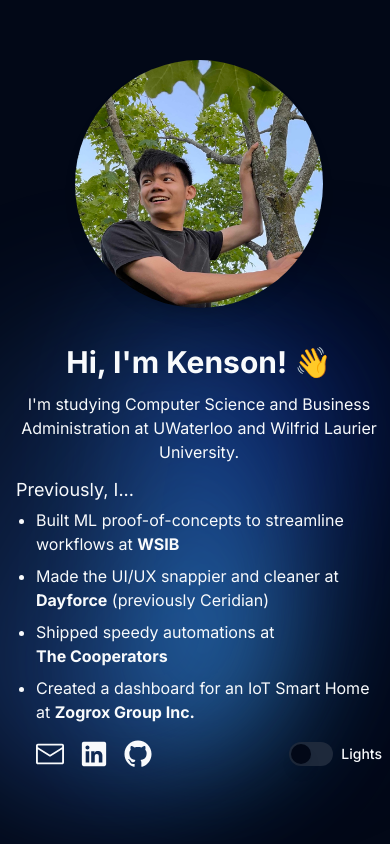
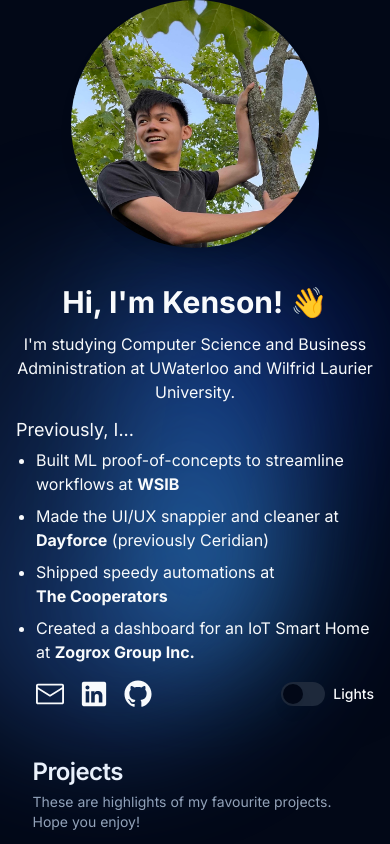
Before and after one commit to kensonhui/kensonhui.github.io, a Next.js app: page / in a window 390 px wide. Shown: the top 844 px of the page. Built offline with nearby package versions, Linux system fonts and the light colour scheme.

Commit message:
Fix mobile layout

```diff
--- a/src/app/page.tsx
+++ b/src/app/page.tsx
@@ -2,6 +2,7 @@ import Image from "next/image";
 import Link from "next/link";
 import SocialTab from "@/components/SocialTab";
 import Projects from "@/components/Projects";
+import { ChevronDownIcon } from "@radix-ui/react-icons";
 
 const basePath = process.env.BASE_PATH || "";
 
@@ -11,9 +12,10 @@ export default function Home() {
       <section
         className="
           relative
-          h-full
-          min-h-screen
-          flex place-items-center
+          min-h-[80vh]
+          pb-8
+          flex
+          place-items-center
           glowing
           animate-[appear_0ms_cubic-bezier(0.4,_0,_0.2,_1)_1500ms_forwards]
          "
--- a/src/components/Projects.tsx
+++ b/src/components/Projects.tsx
@@ -6,7 +6,7 @@ import { ProjectShowcase } from "@/components/ProjectShowcase";
 
 const Projects = () => {
   return (
-    <div className="md:m-4 xs:w-full sm:w-[550px] md:w-[750px] lg:w-[864px]">
+    <div className="md:m-4 w-10/12 sm:w-[550px] md:w-[750px] lg:w-[864px] pb-24">
       <div className="flex items-center justify-between">
         <div className="space-y-1">
           <h2 className="text-2xl font-semibold tracking-tight">Projects</h2>
@@ -17,7 +17,7 @@ const Projects = () => {
       </div>
       <Separator className="my-4" />
       <ScrollArea className="">
-        <div className="flex flex-col md:flex-row space-x-4 space-y-4 px-4 py-3 justify-center items-center">
+        <div className="flex flex-col md:flex-row md:space-x-4 space-y-4 md:px-4 py-3 justify-center align-center items-center">
           {projects.map((project) => (
             <ProjectShowcase
               key={project.name}
```
